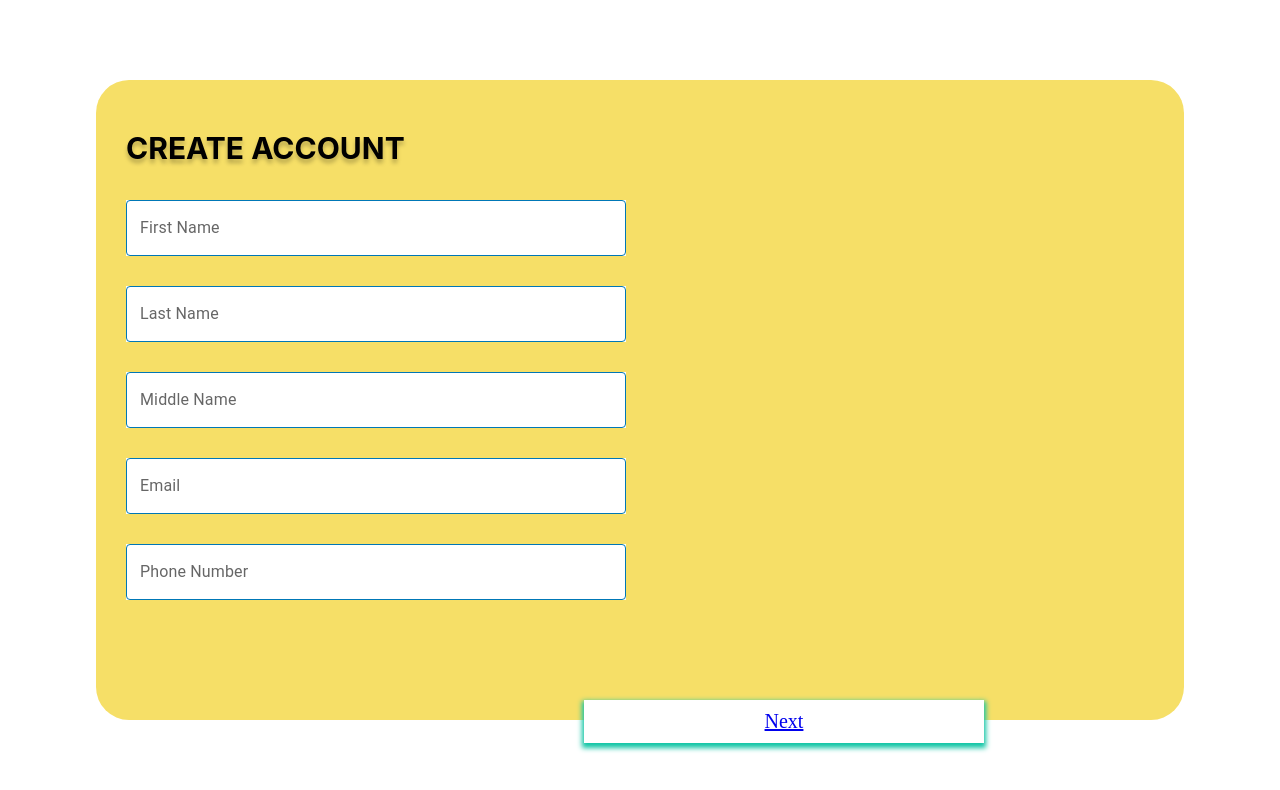
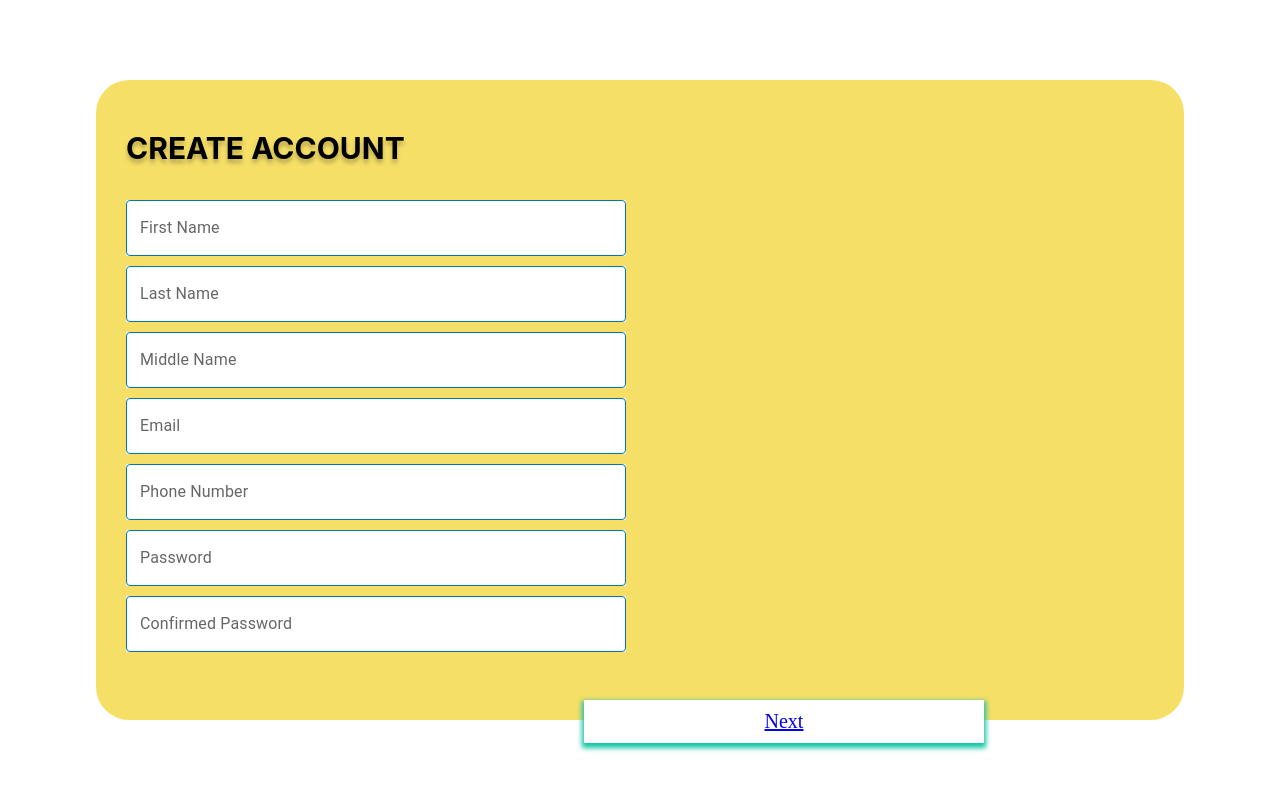
Before and after one commit to cerae1/Repo, a React (Create React App) app: page /registration in a window 1280 px wide. Shown: the top 790 px of the page. Built offline with nearby package versions, Linux system fonts and the light colour scheme.

Commit message:
Update Registration.js

```diff
--- a/src/Pages/Registration.js
+++ b/src/Pages/Registration.js
@@ -45,7 +45,7 @@ const useStyles = makeStyles({
         backgroundColor: '#fff',
         width: 500,
         position: 'absolute',
-        top: 30,
+        top: 10,
         '& .MuiOutlinedInput-notchedOutline': {
             borderColor: '#0077B6'
         }
@@ -54,7 +54,7 @@ const useStyles = makeStyles({
         backgroundColor: '#fff',
         width: 500,
         position: 'absolute',
-        top: 60,
+        top: 20,
         '& .MuiOutlinedInput-notchedOutline': {
             borderColor: '#0077B6'
         }
@@ -63,7 +63,7 @@ const useStyles = makeStyles({
         backgroundColor: '#fff',
         width: 500,
         position: 'absolute',
-        top: 90,
+        top: 30,
 
         '& .MuiOutlinedInput-notchedOutline': {
             borderColor: '#0077B6'
@@ -73,7 +73,25 @@ const useStyles = makeStyles({
         backgroundColor: '#fff',
         width: 500,
         position: 'absolute',
-        top: 120,
+        top: 40,
+        '& .MuiOutlinedInput-notchedOutline': {
+            borderColor: '#0077B6'
+        }
+    },
+    textField6: {
+        backgroundColor: '#fff',
+        width: 500,
+        position: 'absolute',
+        top: 50,
+        '& .MuiOutlinedInput-notchedOutline': {
+            borderColor: '#0077B6'
+        }
+    },
+    textField7: {
+        backgroundColor: '#fff',
+        width: 500,
+        position: 'absolute',
+        top: 60,
         '& .MuiOutlinedInput-notchedOutline': {
             borderColor: '#0077B6'
         }
@@ -115,10 +133,11 @@ const useStyles = makeStyles({
 
 function Registration() {
     const classes = useStyles();
-     const navigate = useNavigate();
+    const navigate = useNavigate();
     const [firstName, setFirstName] = useState(null);
     const [lastName, setLastName] = useState(null);
     const [email, setEmail] = useState(null);
+    const [phoneNumber, setPhoneNumber] = useState(null);
     const [password, setPassword] = useState(null);
     const [confirmPassword, setConfirmPassword] = useState(null);
     const handleInputChange = (e) => {
@@ -132,16 +151,19 @@ function Registration() {
         if (id === "email") {
             setEmail(value);
         }
+        if (id === "phoneNumber") {
+            setPhoneNumber(value);
+        }
         if (id === "password") {
             setPassword(value);
         }
         if (id === "confirmPassword") {
             setConfirmPassword(value);
         }
-        }
+    }
 
     const handleSubmit = () => {
-        console.log(firstName, lastName, email, password, confirmPassword);
+        console.log(firstName, lastName, email, phoneNumber, password, confirmPassword);
     }
 
 
@@ -180,12 +202,27 @@ function Registration() {
                         multiline
                         className={classes.textField4}
                     />
+
                     <TextField
                         id="outlined-textarea"
                         label="Phone Number"
                         placeholder=" Enter Your Phone Number"
                         multiline
                         className={classes.textField5}
+                    />
+                    <TextField
+                        id="outlined-textarea"
+                        label="Password"
+                        placeholder=" Enter Your password"
+                        multiline
+                        className={classes.textField6}
+                    />
+                    <TextField
+                        id="outlined-textarea"
+                        label="Confirmed Password"
+                        placeholder=" Enter Your Confirmed Password"
+                        multiline
+                        className={classes.textField7}
                     />
                     <button className={classes.button} type="submit"><Link to='/address'>Next</Link></button>
 
```
